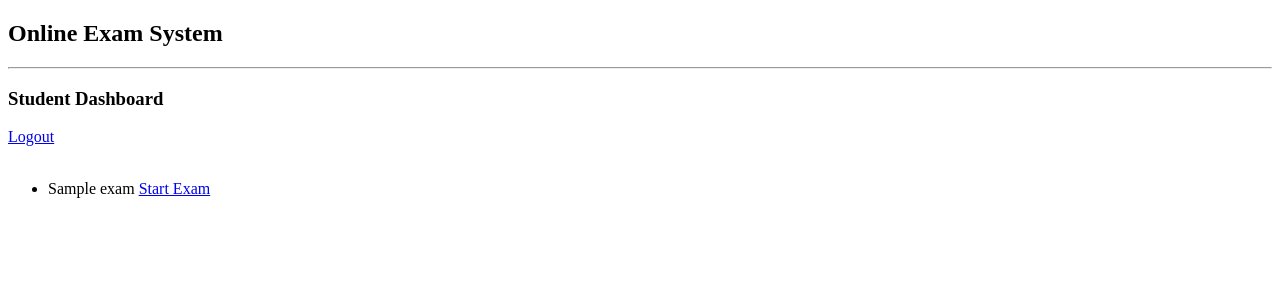
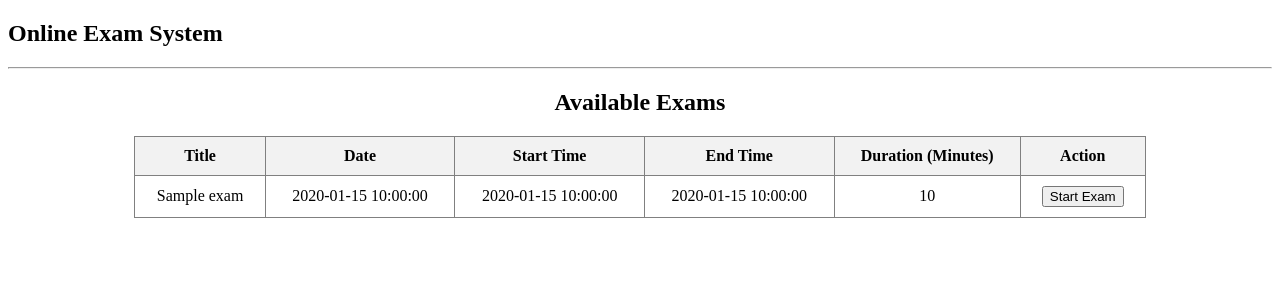
Before and after one commit to Mushfiqur00/online-exam-system, a Flask app: template templates/student_dashboard.html in a window 1280 px wide. Shown: the top 300 px of the page. Run offline with Flask 3, Linux system fonts and the light colour scheme; the template is opened without the code that fills it: most values are stand-ins (such as "Sample title", 1, 10 or a date in 2020).

Commit message:
updated student dashboard and app.py

```diff
--- a/app.py
+++ b/app.py
@@ -1,15 +1,18 @@
-from flask import Flask, render_template, request, redirect
+from flask import Flask, render_template, request, redirect, session
 import sqlite3
 from datetime import datetime
 
 app = Flask(__name__)
+app.secret_key = "secretkey"
 
-# ---------------------------
+# -----------------------------
 # DATABASE INITIALIZATION
-# ---------------------------
+# -----------------------------
 def init_db():
-    conn = sqlite3.connect('database.db')
-    conn.execute('''
+    conn = sqlite3.connect("database.db")
+    cursor = conn.cursor()
+
+    cursor.execute("""
         CREATE TABLE IF NOT EXISTS exams (
             id INTEGER PRIMARY KEY AUTOINCREMENT,
             title TEXT NOT NULL,
@@ -18,39 +21,46 @@ def init_db():
             end_time TEXT NOT NULL,
             duration INTEGER NOT NULL
         )
-    ''')
+    """)
+
+    conn.commit()
     conn.close()
 
 init_db()
 
+# -----------------------------
+# LOGIN
+# -----------------------------
+@app.route("/", methods=["GET", "POST"])
+def login():
+    if request.method == "POST":
+        username = request.form.get("username")
+        password = request.form.get("password")
 
-# ---------------------------
-# SIMPLE LOGIN (NO DATABASE)
-# ---------------------------
-@app.route('/', methods=['GET', 'POST'])
-def login():
-    if request.method == 'POST':
-        username = request.form['username']
-        password = request.form['password']
-
+        # Fixed credentials
         if username == "teacher" and password == "1234":
-            return redirect('/admin-dashboard')
+            session["role"] = "admin"
+            return redirect("/admin-dashboard")
 
         elif username == "student" and password == "group4":
-            return redirect('/student-dashboard')
+            session["role"] = "student"
+            return redirect("/student-dashboard")
 
         else:
             return "Invalid Credentials"
 
-    return render_template('login.html')
+    return render_template("login.html")
 
 
-# ---------------------------
-# ADMIN DASHBOARD (DATE SORTED)
-# ---------------------------
-@app.route('/admin-dashboard')
+# -----------------------------
+# ADMIN DASHBOARD
+# -----------------------------
+@app.route("/admin-dashboard")
 def admin_dashboard():
-    conn = sqlite3.connect('database.db')
+    if session.get("role") != "admin":
+        return redirect("/")
+
+    conn = sqlite3.connect("database.db")
     conn.row_factory = sqlite3.Row
 
     exams = conn.execute("""
@@ -60,62 +70,64 @@ def admin_dashboard():
 
     conn.close()
 
-    return render_template('admin_dashboard.html', exams=exams)
+    return render_template("admin_dashboard.html", exams=exams)
 
 
-# ---------------------------
-# CREATE EXAM (WITH CONFLICT CHECK)
-# ---------------------------
-@app.route('/create-exam', methods=['POST'])
+# -----------------------------
+# CREATE EXAM
+# -----------------------------
+@app.route("/create-exam", methods=["POST"])
 def create_exam():
-    title = request.form['title']
-    exam_date = request.form['exam_date']
-    start_time = request.form['start_time']
-    end_time = request.form['end_time']
-    duration = request.form['duration']
+    if session.get("role") != "admin":
+        return redirect("/")
 
-    conn = sqlite3.connect('database.db')
+    title = request.form.get("title")
+    exam_date = request.form.get("exam_date")
+    start_time = request.form.get("start_time")
+    end_time = request.form.get("end_time")
+    duration = request.form.get("duration")
 
-    # CHECK FOR TIME CONFLICT ON SAME DATE
-    conflict = conn.execute('''
-        SELECT * FROM exams
-        WHERE exam_date = ?
-        AND (start_time < ? AND end_time > ?)
-    ''', (exam_date, end_time, start_time)).fetchall()
+    conn = sqlite3.connect("database.db")
+    cursor = conn.cursor()
 
-    if conflict:
-        conn.close()
-        return "Another exam is already scheduled at this time!"
-
-    conn.execute('''
+    cursor.execute("""
         INSERT INTO exams (title, exam_date, start_time, end_time, duration)
         VALUES (?, ?, ?, ?, ?)
-    ''', (title, exam_date, start_time, end_time, duration))
+    """, (title, exam_date, start_time, end_time, duration))
 
     conn.commit()
     conn.close()
 
-    return redirect('/admin-dashboard')
+    return redirect("/admin-dashboard")
 
 
-# ---------------------------
+# -----------------------------
 # DELETE EXAM
-# ---------------------------
-@app.route('/delete-exam/<int:exam_id>')
+# -----------------------------
+@app.route("/delete-exam/<int:exam_id>")
 def delete_exam(exam_id):
-    conn = sqlite3.connect('database.db')
-    conn.execute('DELETE FROM exams WHERE id=?', (exam_id,))
+    if session.get("role") != "admin":
+        return redirect("/")
+
+    conn = sqlite3.connect("database.db")
+    cursor = conn.cursor()
+
+    cursor.execute("DELETE FROM exams WHERE id = ?", (exam_id,))
     conn.commit()
     conn.close()
-    return redirect('/admin-dashboard')
+
+    return redirect("/admin-dashboard")
 
 
-# ---------------------------
-# STUDENT DASHBOARD (DATE SORTED)
-# ---------------------------
-@app.route('/student-dashboard')
+# -----------------------------
+# STUDENT DASHBOARD
+# -----------------------------
+@app.route("/student-dashboard")
 def student_dashboard():
-    conn = sqlite3.connect('database.db')
+    if session.get("role") != "student":
+        return redirect("/")
+
+    conn = sqlite3.connect("database.db")
     conn.row_factory = sqlite3.Row
 
     exams = conn.execute("""
@@ -125,20 +137,28 @@ def student_dashboard():
 
     conn.close()
 
-    return render_template('student_dashboard.html', exams=exams)
+    return render_template("student_dashboard.html", exams=exams)
 
 
-# ---------------------------
-# START EXAM (ELIGIBILITY CHECK)
-# ---------------------------
-@app.route('/start-exam/<int:exam_id>')
+# -----------------------------
+# START EXAM (Eligibility Check)
+# -----------------------------
+@app.route("/start-exam/<int:exam_id>")
 def start_exam(exam_id):
-    conn = sqlite3.connect('database.db')
+    if session.get("role") != "student":
+        return redirect("/")
+
+    conn = sqlite3.connect("database.db")
     conn.row_factory = sqlite3.Row
-    exam = conn.execute("SELECT * FROM exams WHERE id=?", (exam_id,)).fetchone()
+
+    exam = conn.execute(
+        "SELECT * FROM exams WHERE id = ?",
+        (exam_id,)
+    ).fetchone()
+
     conn.close()
 
-    if not exam:
+    if exam is None:
         return "Exam not found"
 
     now = datetime.now()
@@ -146,21 +166,33 @@ def start_exam(exam_id):
     current_time = now.strftime("%H:%M")
 
     # Date check
-    if today < exam['exam_date']:
-        return "Exam not started yet"
+    if today < exam["exam_date"]:
+        return "Exam has not started yet"
 
-    if today > exam['exam_date']:
-        return "Exam already finished"
+    if today > exam["exam_date"]:
+        return "Exam date is over"
 
     # Time check
-    if current_time < exam['start_time']:
-        return "Exam not started yet"
+    if current_time < exam["start_time"]:
+        return "Exam has not started yet"
 
-    if current_time > exam['end_time']:
+    if current_time > exam["end_time"]:
         return "Exam time is over"
 
-    return f"You can start the exam: {exam['title']}"
+    return "Exam Started Successfully"
 
 
-if __name__ == '__main__':
+# -----------------------------
+# LOGOUT
+# -----------------------------
+@app.route("/logout")
+def logout():
+    session.clear()
+    return redirect("/")
+
+
+# -----------------------------
+# RUN APP
+# -----------------------------
+if __name__ == "__main__":
     app.run(debug=True)
--- a/templates/admin_dashboard.html
+++ b/templates/admin_dashboard.html
@@ -3,6 +3,7 @@
 {% block body %}
 
 <h2>Create Exam</h2>
+<a href="/logout">Logout</a>
 
 <form method="POST" action="/create-exam">
     <label>Exam Title:</label><br>
--- a/templates/student_dashboard.html
+++ b/templates/student_dashboard.html
@@ -2,19 +2,33 @@
 
 {% block body %}
 
-<h3>Student Dashboard</h3>
+<h2 style="text-align:center;">Available Exams</h2>
 
-<a href="/logout">Logout</a>
+<table border="1" cellpadding="10" cellspacing="0"
+    style="margin:auto; width:80%; text-align:center; border-collapse: collapse;">
+    <tr style="background-color:#f2f2f2;">
+        <th>Title</th>
+        <th>Date</th>
+        <th>Start Time</th>
+        <th>End Time</th>
+        <th>Duration (Minutes)</th>
+        <th>Action</th>
+    </tr>
 
-<br><br>
-
-<ul>
     {% for exam in exams %}
-    <li>
-        {{ exam.title }}
-        <a href="/start-exam/{{ exam.id }}">Start Exam</a>
-    </li>
+    <tr>
+        <td>{{ exam.title }}</td>
+        <td>{{ exam.exam_date }}</td>
+        <td>{{ exam.start_time }}</td>
+        <td>{{ exam.end_time }}</td>
+        <td>{{ exam.duration }}</td>
+        <td>
+            <a href="/start-exam/{{ exam.id }}">
+                <button>Start Exam</button>
+            </a>
+        </td>
+    </tr>
     {% endfor %}
-</ul>
+</table>
 
 {% endblock %}
```
Also changed, not shown: database.db.
